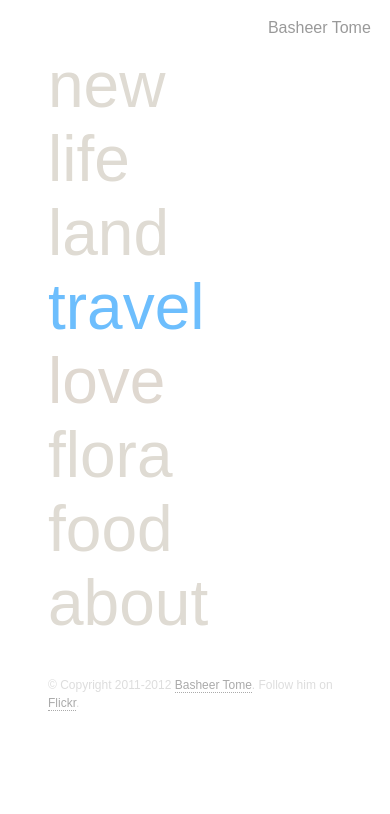
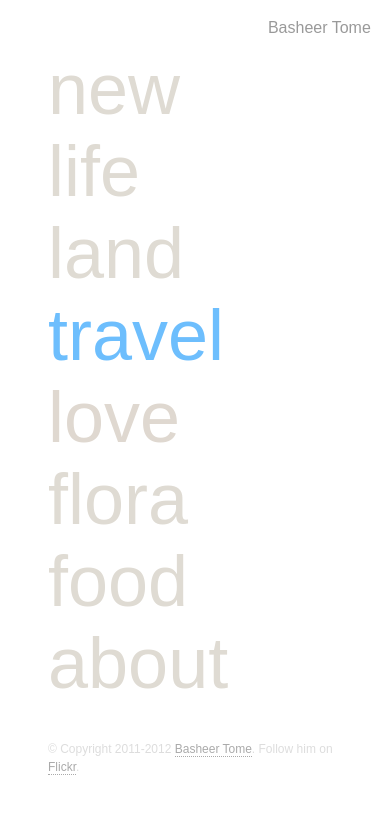
Before and after one commit to Basheertome/photography, a plain HTML site: page index.html in a window 390 px wide. Drawn offline with nearby package versions, Linux system fonts and the light colour scheme.

Commit message:
Made the homepage text waay bigger.

```diff
--- a/style.css
+++ b/style.css
@@ -42,6 +42,7 @@ p {
 }
 
 ul {
+	max-width: 900px;
 	font-family: "raleway", sans-serif;
 	font-size: 3em;
 	font-weight: 100;
@@ -50,11 +51,11 @@ ul {
 }
 
 ul li {
-	display: block;
+	display: inline-block;
 }
 
 ul li a {
-	font-size: 2em;
+	font-size: 3em;
 	text-shadow: 0 0 1px #fff;
 	color: #dfdbd3;
 	text-decoration: none;
@@ -476,6 +477,9 @@ ul li #food {
 @media (max-width: 430px) {
 
 	ul {
-		font-size: 2em;
+		font-size: 1.5em;
+	}
+	ul li {
+		display: block;
 	}
 }
```
